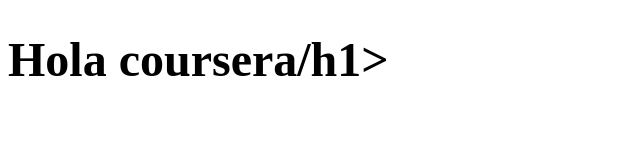
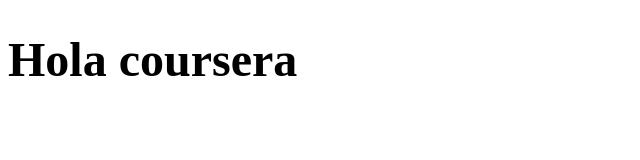
Before and after one commit to jamuzavi/coursera-test, a plain HTML site: page index.html in a window 1280 px wide. Shown: the whole page, without its empty margins (0-640 px from the left). Drawn offline with Linux system fonts and the light colour scheme.

Commit message:
corrección

```diff
--- a/index.html
+++ b/index.html
@@ -5,6 +5,6 @@
     <title>Hola coursera</title>
   </head>
   <body>
-    <h1>Hola coursera/h1>
+    <h1>Hola coursera</h1>
   </body>
 </html>
```
